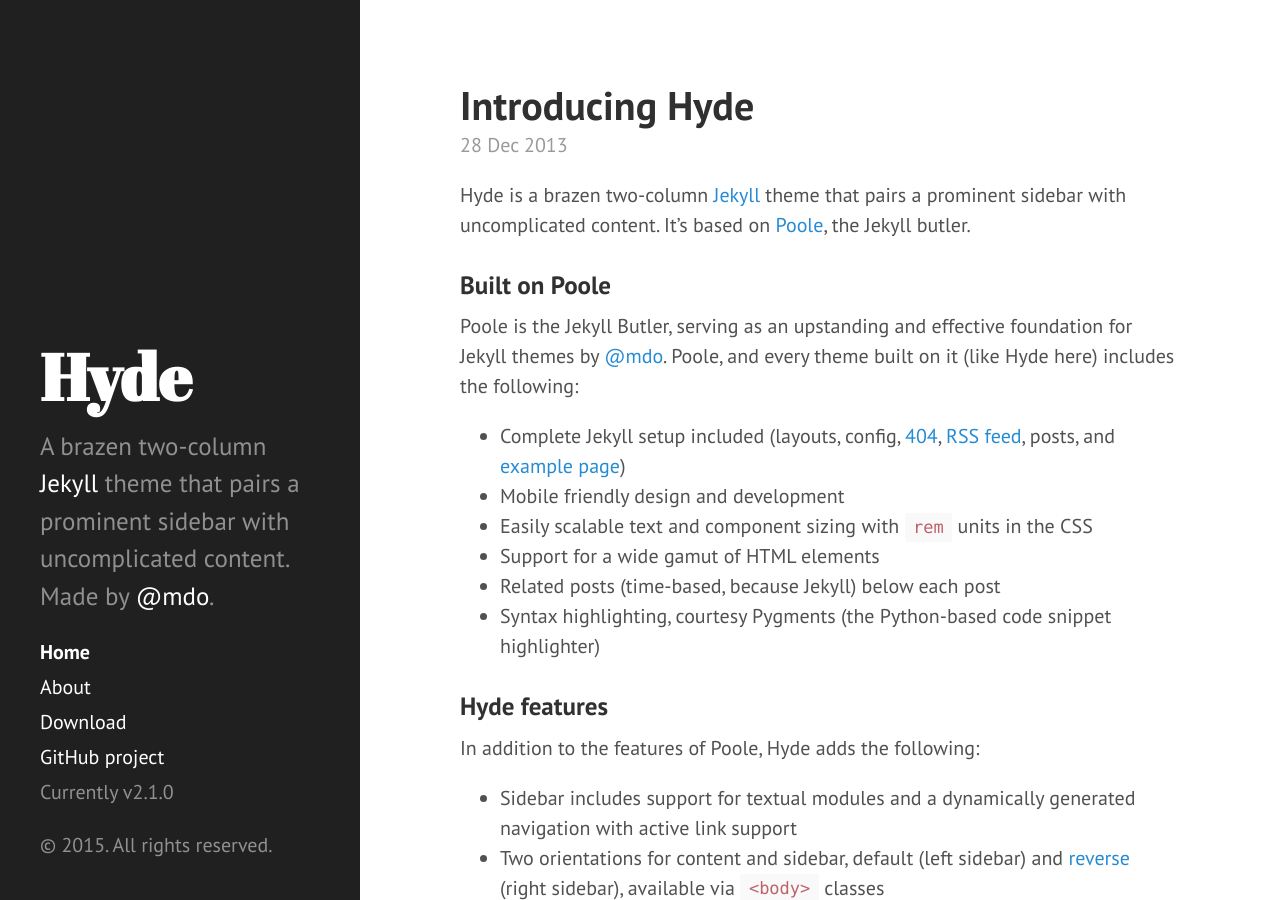
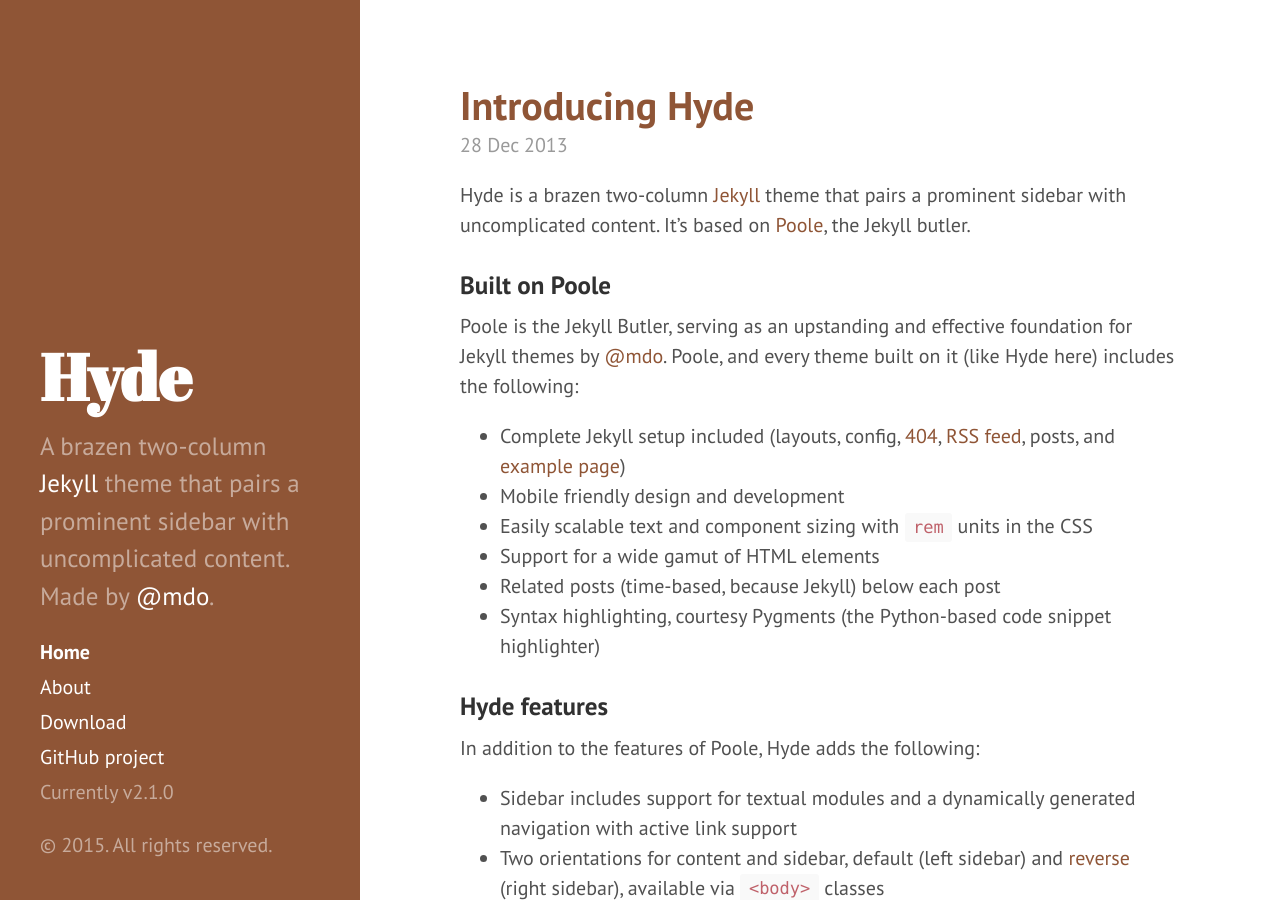
Before and after one commit to mamilaugesen/emuelu.github.io, a Jekyll site: the page built from index.html, in a window 1280 px wide and 900 px high. Built offline with Jekyll 4.4.1, drawn with Linux system fonts in a browser that asks for light colours; Markdown is read by kramdown in place of the engine named in the settings; the list of posts is cut into pages by our own code.

Commit message:
Updated default.html

```diff
--- a/_layouts/default.html
+++ b/_layouts/default.html
@@ -3,7 +3,7 @@
 
   {% include head.html %}
 
-  <body class="theme-base-07">
+  <body class="theme-base-0f">
 
     {% include sidebar.html %}
 
```
